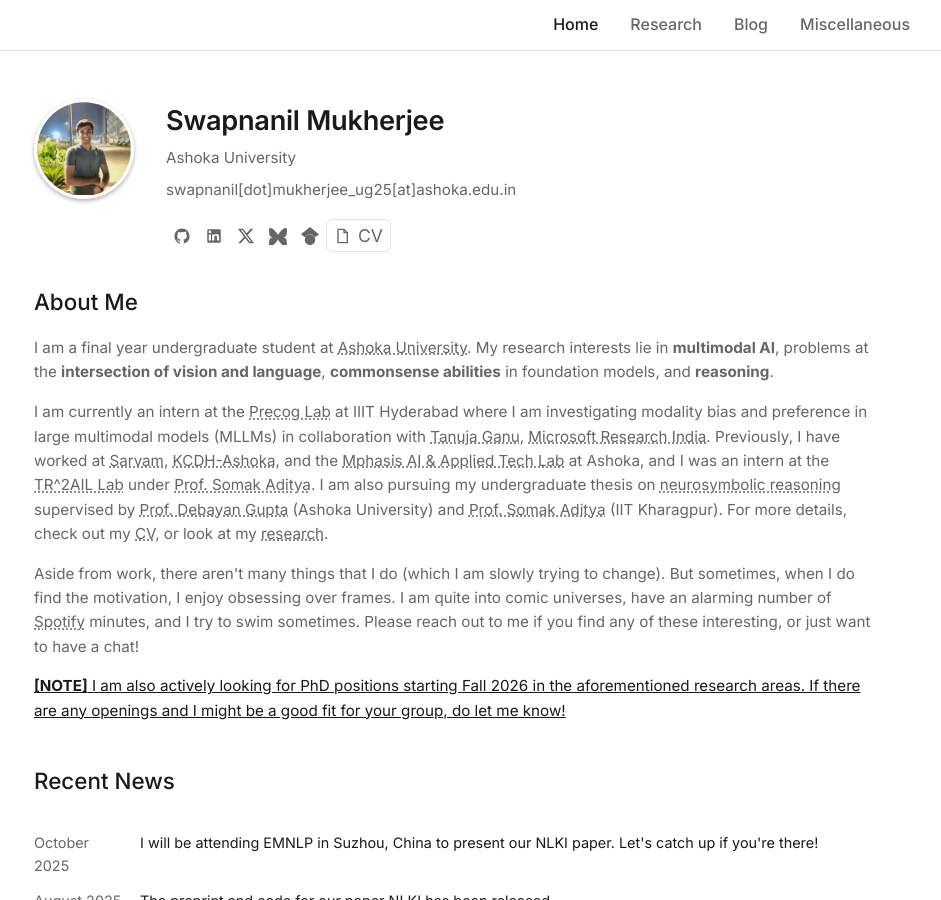
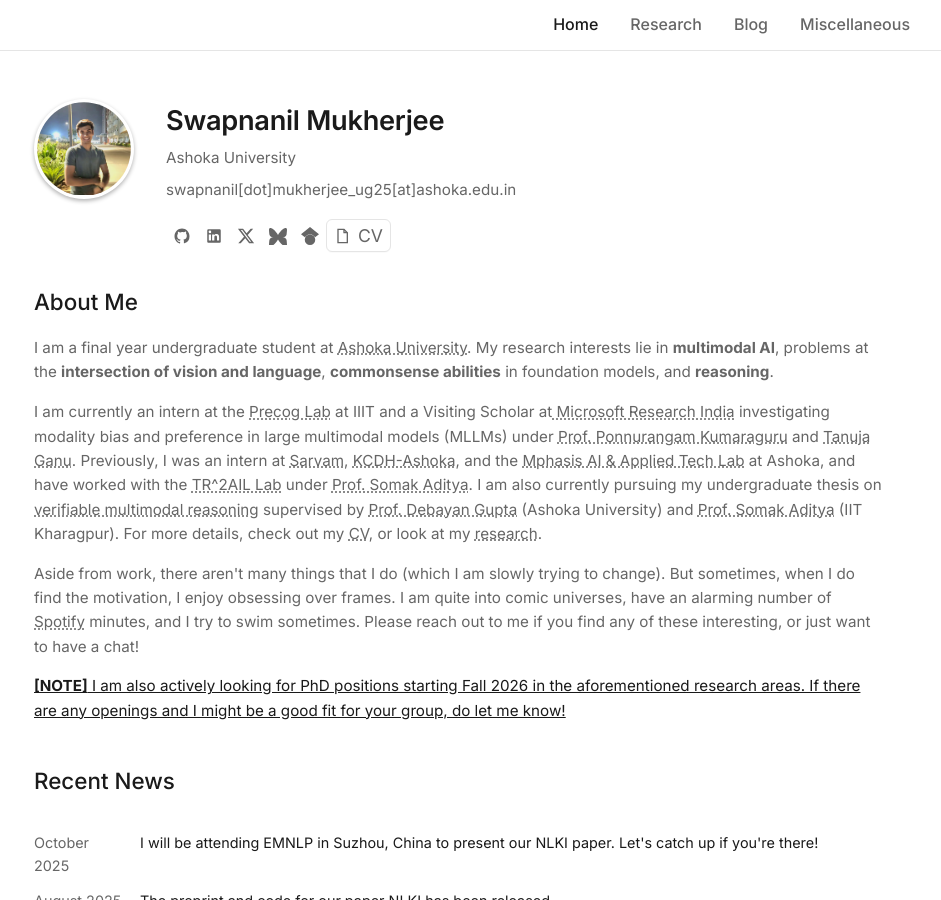
Before and after one commit to SwapnanilMukherjee/swapnanilmukherjee.github.io, a Jekyll site: the page built from index.md, in a window 1280 px wide and 900 px high. Shown: the whole window, without its empty margins (180-1121 px from the left). Built offline with Jekyll 4.4.1, drawn with Linux system fonts in a browser that asks for light colours.

Commit message:
updated CV, about

```diff
--- a/index.md
+++ b/index.md
@@ -46,7 +46,7 @@ layout: default
 <div class="section">
   <h2>About Me</h2>
   <p>I am a final year undergraduate student at <a href="https://wwww.ashoka.edu.in">Ashoka University</a>. My research interests lie in <b>multimodal AI</b>, problems at the <b>intersection of vision and language</b>, <b>commonsense abilities</b> in foundation models, and <b>reasoning</b>.</p>
-  <p>I am currently an intern at the <a href="https://precog.iiit.ac.in/" target="_blank">Precog Lab</a> at IIIT Hyderabad where I am investigating modality bias and preference in large multimodal models (MLLMs) in collaboration with <a href="https://www.microsoft.com/en-us/research/people/taganu/">Tanuja Ganu</a>, <a href="https://www.microsoft.com/en-us/research/lab/microsoft-research-india/" target="_blank"> Microsoft Research India</a>. Previously, I have worked at <a href="https://www.sarvam.ai/">Sarvam</a>, <a href="https://www.ashoka.edu.in/page/koita-centre-for-digital-health-at-ashoka/" target="_blank">KCDH-Ashoka</a>, and the <a href="https://www.ashoka.edu.in/about-mphasis-lab/" target="_blank">Mphasis AI & Applied Tech Lab</a> at Ashoka, and I was an intern at the <a href="https://adityasomak.github.io/research/">TR^2AIL Lab</a> under <a href="https://adityasomak.github.io/#about">Prof. Somak Aditya</a>. I am also pursuing my undergraduate thesis on <a href="https://arxiv.org/abs/2209.07662" target="_blank">neurosymbolic reasoning</a> supervised by <a href="https://www.ashoka.edu.in/profile/debayan-gupta/" target="_blank">Prof. Debayan Gupta</a> (Ashoka University) and <a href="https://adityasomak.github.io/#about" target="_blank">Prof. Somak Aditya</a> (IIT Kharagpur). For more details, check out my <a href="/assets/CV.pdf">CV</a>, or look at my <a href="/research">research</a>.
+  <p>I am currently an intern at the <a href="https://precog.iiit.ac.in/" target="_blank">Precog Lab</a> at IIIT  and a Visiting Scholar at<a href="https://www.microsoft.com/en-us/research/lab/microsoft-research-india/" target="_blank"> Microsoft Research India</a> investigating modality bias and preference in large multimodal models (MLLMs) under <a href="https://precog.iiit.ac.in/bio/">Prof. Ponnurangam Kumaraguru</a> and <a href="https://www.microsoft.com/en-us/research/people/taganu/">Tanuja Ganu</a>. Previously, I was an intern at <a href="https://www.sarvam.ai/">Sarvam</a>, <a href="https://www.ashoka.edu.in/page/koita-centre-for-digital-health-at-ashoka/" target="_blank">KCDH-Ashoka</a>, and the <a href="https://www.ashoka.edu.in/about-mphasis-lab/" target="_blank">Mphasis AI & Applied Tech Lab</a> at Ashoka, and have worked with the <a href="https://adityasomak.github.io/research/">TR^2AIL Lab</a> under <a href="https://adityasomak.github.io/#about">Prof. Somak Aditya</a>. I am also currently pursuing my undergraduate thesis on <a href="https://arxiv.org/abs/2209.07662" target="_blank">verifiable multimodal reasoning</a> supervised by <a href="https://www.ashoka.edu.in/profile/debayan-gupta/" target="_blank">Prof. Debayan Gupta</a> (Ashoka University) and <a href="https://adityasomak.github.io/#about" target="_blank">Prof. Somak Aditya</a> (IIT Kharagpur). For more details, check out my <a href="/assets/CV.pdf">CV</a>, or look at my <a href="/research">research</a>.
   </p>
   <p>Aside from work, there aren't many things that I do (which I am slowly trying to change). But sometimes, when I do find the motivation, I enjoy obsessing over frames. I am quite into comic universes, have an alarming number of <a href="https://open.spotify.com/listeningstats/share/4tgKHIWTjT4y1C9eMLqeIu?si=WWctd3MwQ_iZfaAQZod70A&lang=en&uri=spotify%3Alisteningstats" target="_blank">Spotify</a> minutes, and I try to swim sometimes. Please reach out to me if you find any of these interesting, or just want to have a chat!</p>
   <p class="note"> <b>[NOTE]</b> I am also actively looking for PhD positions starting Fall 2026 in the aforementioned research areas. If there are any openings and I might be a good fit for your group, do let me know!</p>
```
Also changed, not shown: 1 other file.
